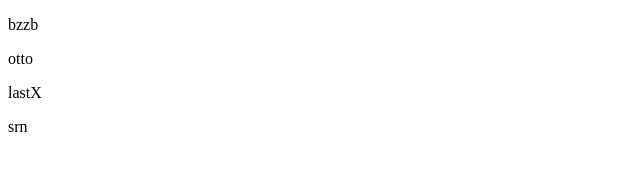
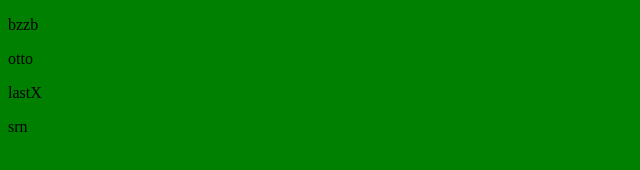
Before and after one commit to midkingnight/GitStudy, a plain HTML site: page index.html in a window 1280 px wide. Shown: the whole page, without its empty margins (0-640 px from the left). Drawn offline with Linux system fonts and the light colour scheme.

Commit message:
添加css文件

```diff
--- /dev/null
+++ b/css/index.css
@@ -0,0 +1,3 @@
+body {
+    background-color: green;
+}
--- a/index.html
+++ b/index.html
@@ -5,6 +5,7 @@
     <meta name="viewport" content="width=device-width, initial-scale=1.0">
     <meta http-equiv="X-UA-Compatible" content="ie=edge">
     <title>Document</title>
+    <link rel="stylesheet" href="./css/index.css">
 </head>
 <body>
     <p>bzzb</p>
```
